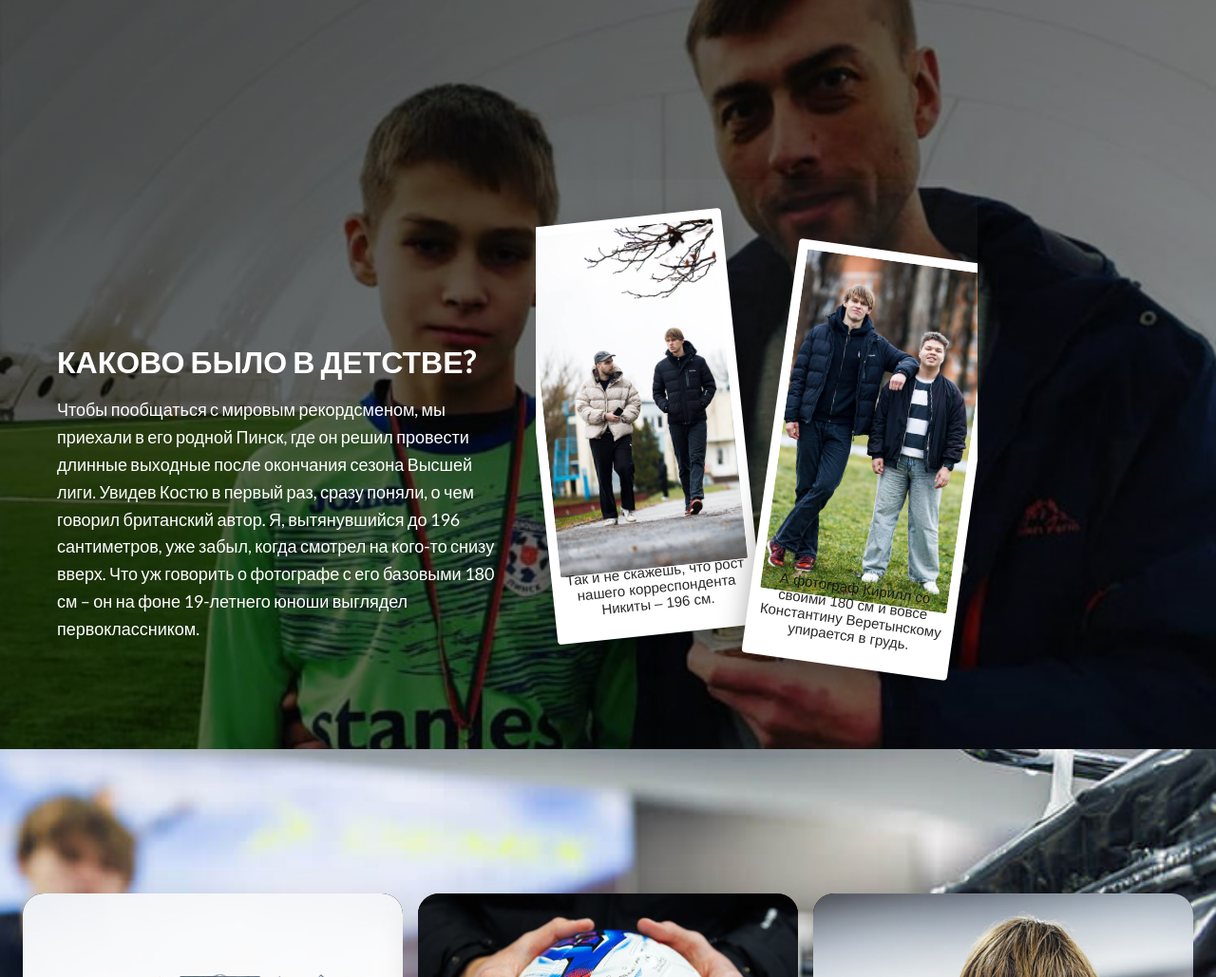
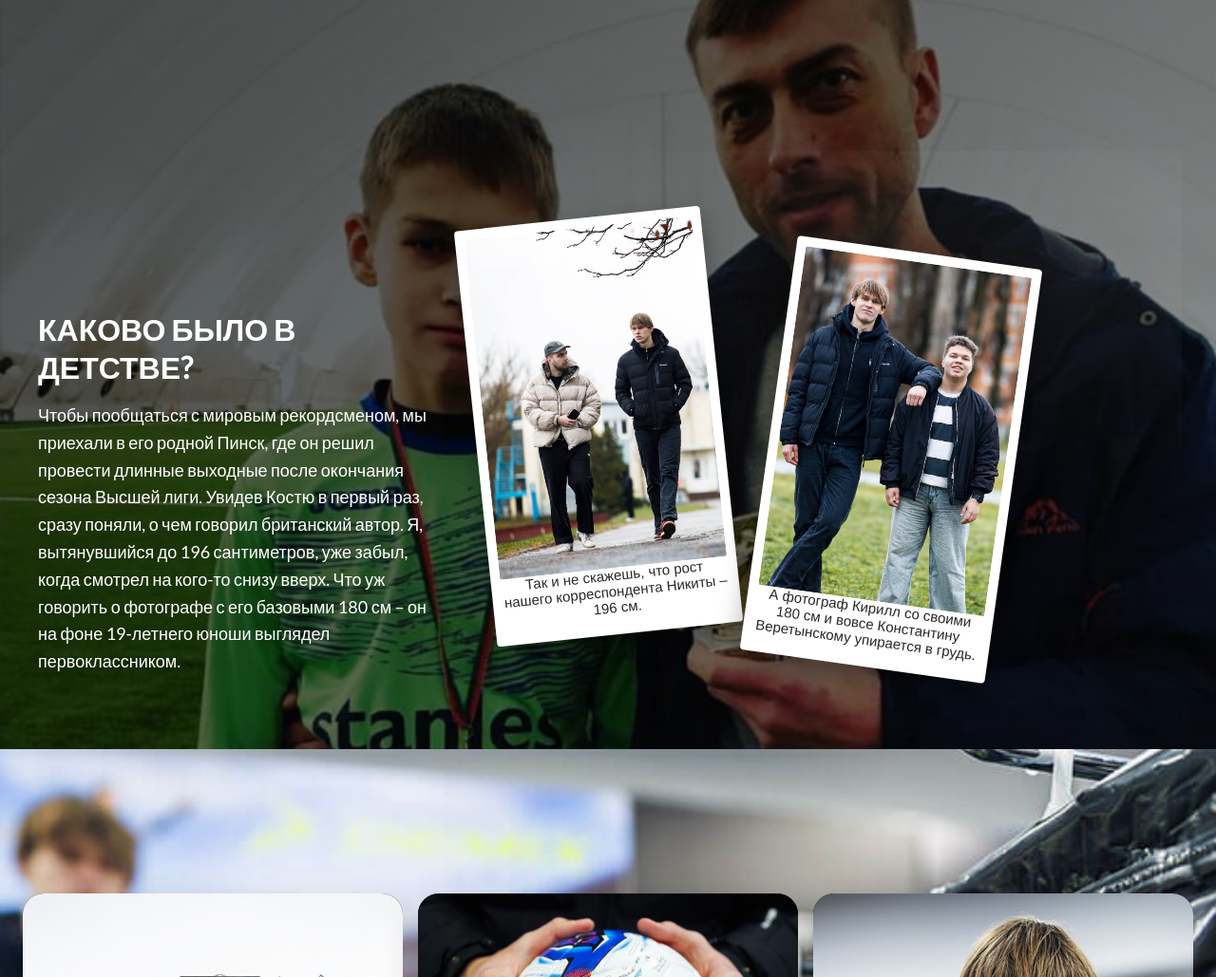
Before and after one commit to schikita/footballer, a plain HTML site: page index.html in a window 1280 px wide. Shown: the part 1611-2640 px from the top of the page at 95% size. Drawn offline with nearby package versions, Linux system fonts and the light colour scheme.

Commit message:
change blocks

```diff
--- a/assets/css/main.css
+++ b/assets/css/main.css
@@ -610,7 +610,7 @@ nav a:hover::after {
 .story-layout {
   position: relative;
   z-index: 1;
-  max-width: min(1200px, 100%);
+  max-width: min(1400px, 100%);
   width: 100%;
   height: 90vh;
   margin: 0 auto;
@@ -623,7 +623,7 @@ nav a:hover::after {
 .story-text {
   font-family: "Lato", sans-serif;
   z-index: 3;
-  flex: 0 0 40%;
+  flex: 0 0 35%;
   text-align: left;
   padding-top: 100px;
 }
@@ -645,23 +645,27 @@ nav a:hover::after {
   justify-content: center;
 }
 
-.story-photos{
-  position: relative;
-  min-height: 560px;
-  border-radius: 18px;
-  overflow: hidden;
-
-  display: flex;
-  justify-content: center;
+.story-photos {
+  position: relative;
+
+  flex: 0 0 62%;
+  min-height: 620px;
+
+  display: flex;
+  justify-content: flex-start;
   align-items: center;
-  gap: 28px;
+  gap: 48px;
+
+  margin-right: -120px;   /* 🔥 визуальный вынос */
+  padding-right: 120px;
 
   background: radial-gradient(
-    800px 300px at 70% 20%,
+    900px 360px at 70% 20%,
     rgba(255, 255, 255, 0.06),
     transparent 65%
   );
 }
+
 
 /* карточка: фиксируем высоту через aspect-ratio */
 .story-photo {
@@ -703,7 +707,7 @@ nav a:hover::after {
 /* подпись поверх фото снизу */
 .story-photo__caption{
   position: absolute;
-  bottom: 24px;
+  bottom: 20px;
   left: 0;
   width: 100%;
   padding: 0 12px;
@@ -715,9 +719,9 @@ nav a:hover::after {
   opacity: .9;
 }
 
-.story-photo:hover .story-photo__img{
+/*.story-photo:hover .story-photo__img{
   transform: scale(1.06);
-}
+}*/
 
 .story-photo:nth-child(1) {
   --rot: -6deg;
```
Also changed, not shown: index.html (+24 -11 lines).
